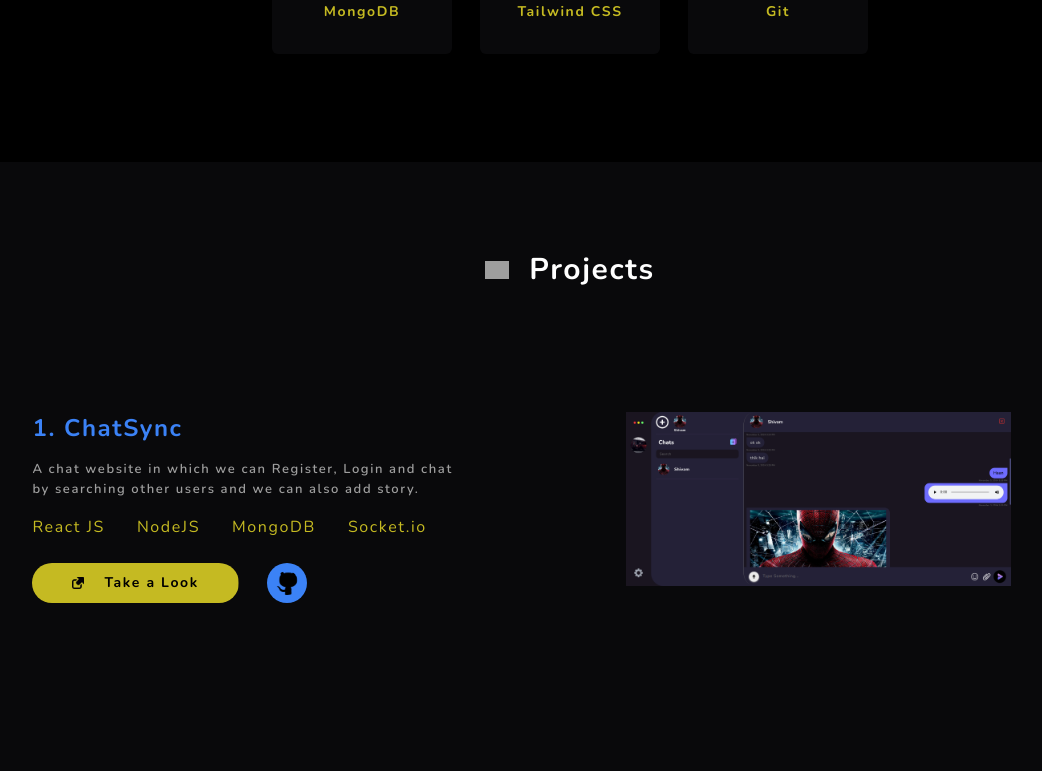
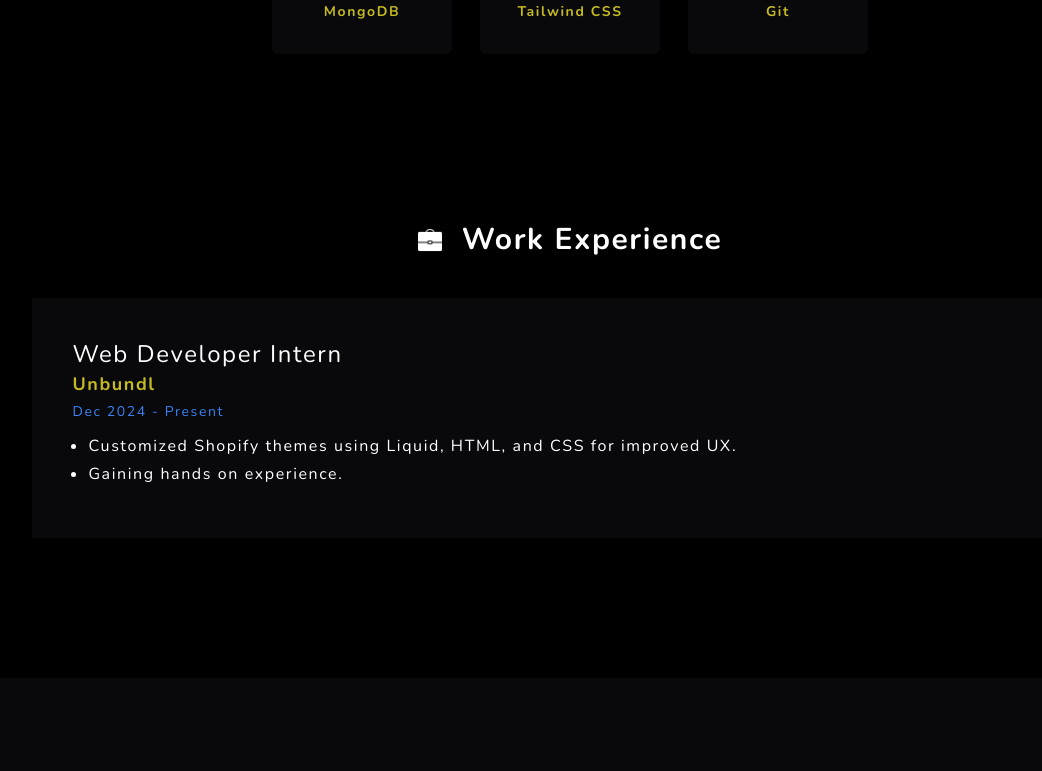
Before and after one commit to mayankkr121001/Portfolio, a React (Vite) app: page / in a window 1280 px wide. Shown: the part 1140-1911 px from the top of the page, without its empty margins (70-1112 px from the left). Built offline with nearby package versions, Linux system fonts and the light colour scheme; grey boxes are pictures that could not be loaded; a web font is replaced by a local one.

Commit message:
Experience section added

```diff
--- a/src/App.jsx
+++ b/src/App.jsx
@@ -4,6 +4,7 @@
 import Navbar from './component/Navbar.jsx'
 import About from './component/About.jsx'
 import Skills from './component/Skills.jsx'
+import Experience from './component/Experience.jsx'
 import Projects from './component/Projects.jsx'
 import Education from './component/Education.jsx'
 import Contact from './component/Contact.jsx'
@@ -14,6 +15,7 @@
         <Navbar />
         <About />
         <Skills />
+        <Experience />
         <Projects />
         <Education />
         <Contact />
--- /dev/null
+++ b/src/component/Experience.jsx
@@ -0,0 +1,28 @@
+import React from 'react'
+import experience from "../assets/experience.png"
+
+function Experience() {
+    return (
+        <div id='Experience' className='w-full mt-[30px] pt-[90px] pb-[40px] font-nunito'>
+            <div className='text-center px-[8%]'>
+                <div className='flex gap-2 md:gap-5 justify-center items-center'>
+                    <img className='w-6' src={experience} alt="icon" />
+                    <h1 className='text-xl sm:text-2xl md:text-3xl font-bold'>Work Experience</h1>
+                </div>
+                <div className='w-full flex flex-col gap-10 my-10'>
+                    <div className="bg-zinc-950 text-left p-5 sm:p-10">
+                        <p className='text-2xl'>Web Developer Intern</p>
+                        <a href='https://www.unbundl.com' target='_blank' className='text-lg text-[#c5ba22] font-bold'>Unbundl</a>
+                        <p className='text-sm text-blue-500 mt-1'>Dec 2024 - Present</p>
+                        <ul className='list-disc ml-4 my-3 flex flex-col gap-1'>
+                            <li>Customized Shopify themes using Liquid, HTML, and CSS for improved UX.</li>
+                            <li>Gaining hands on experience.</li>
+                        </ul>
+                    </div>
+                </div>
+            </div>
+        </div>
+    )
+}
+
+export default Experience
--- a/src/component/Navbar.jsx
+++ b/src/component/Navbar.jsx
@@ -9,7 +9,7 @@
     const navLinksLaptopRef = useRef([]);
     const navLinksMobileRef = useRef([]);
 
-    const navLinksArray = ["About", "Resume", "Skills", "Projects", "Education", "Contact"];
+    const navLinksArray = ["About", "Resume", "Skills", "Experience", "Projects", "Education", "Contact"];
 
 
     const onNavlinkLaptopClickFunc = (index) => {
```
Also changed, not shown: src/assets/experience.png (added), 1 other file (tests, documents, lock files or other folders).
